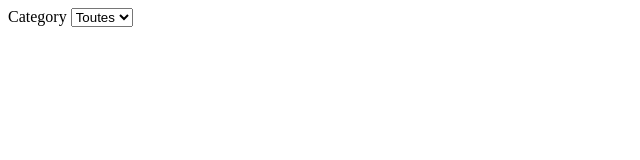
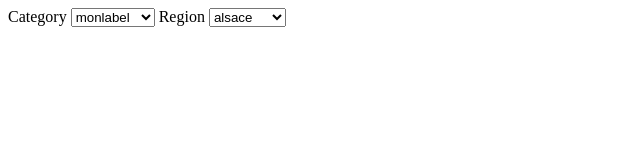
Before and after one commit to seblm/battle-royale, a plain HTML site: page public/index.html in a window 1280 px wide. Shown: the whole page, without its empty margins (0-640 px from the left). Drawn offline with nearby package versions, Linux system fonts and the light colour scheme.

Commit message:
bind categories and regions to selectors

```diff
--- a/public/index.html
+++ b/public/index.html
@@ -1,14 +1,38 @@
+<!DOCTYPE html>
 <html>
+<head>
+    <script src="http://code.jquery.com/jquery-1.10.1.min.js"></script>
+</head>
 <body>
 <div class="container">
     <div class="row">
         <form>
             <label for="category">Category</label>
-                    <select id="category">
-                        <option>Toutes</option>
-                    </select>
+            <select id="category"></select>
+            <label for="region">Region</label>
+            <select id="region"></select>
+            <br/>
         </form>
     </div>
 </div>
+<script>
+    $(document).ready(function () {
+        categories = [
+            { "label": "monlabel", "identifier": "monidentifier" },
+            { "label": "monlabel2", "identifier": "monidentifier2" }
+        ];
+        regions = ["alsace", "aquitaine"];
+        // $.ajax('/categories').done(function (categories) {
+        for (var i = 0; i < categories.length; i++) {
+            $('#category').append('<option value="' + categories[i].identifier + '">' + categories[i].label + '</option>');
+        }
+        // };
+        // $.ajax('/regions').done(function (regions) {
+        for (var i = 0; i < regions.length; i++) {
+            $('#region').append('<option value="' + regions[i] + '">' + regions[i] + '</option>');
+        }
+        // };
+    })
+</script>
+</body>
 </html>
-</body>
```
Lines whose indentation alone changed are shown as unchanged.
